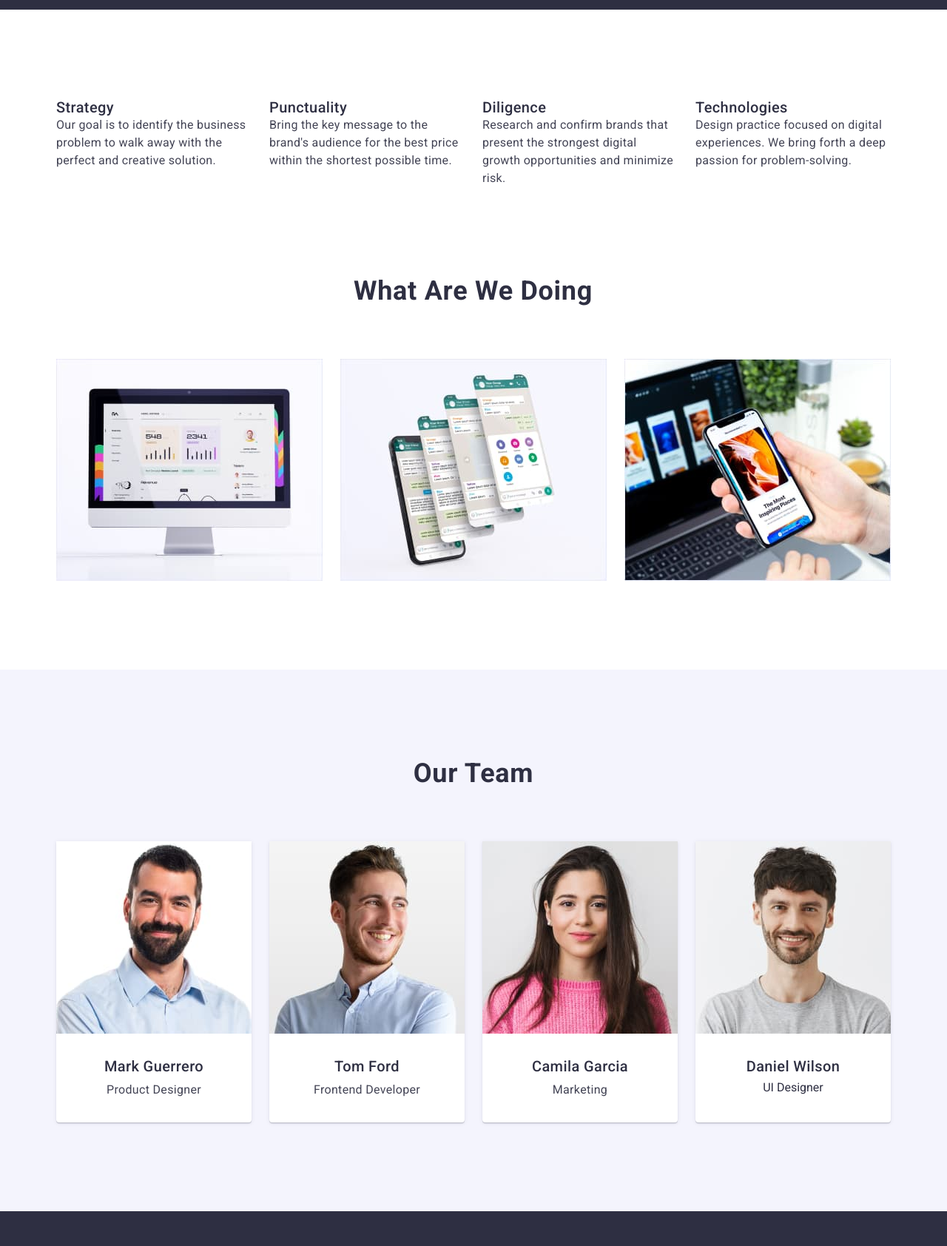
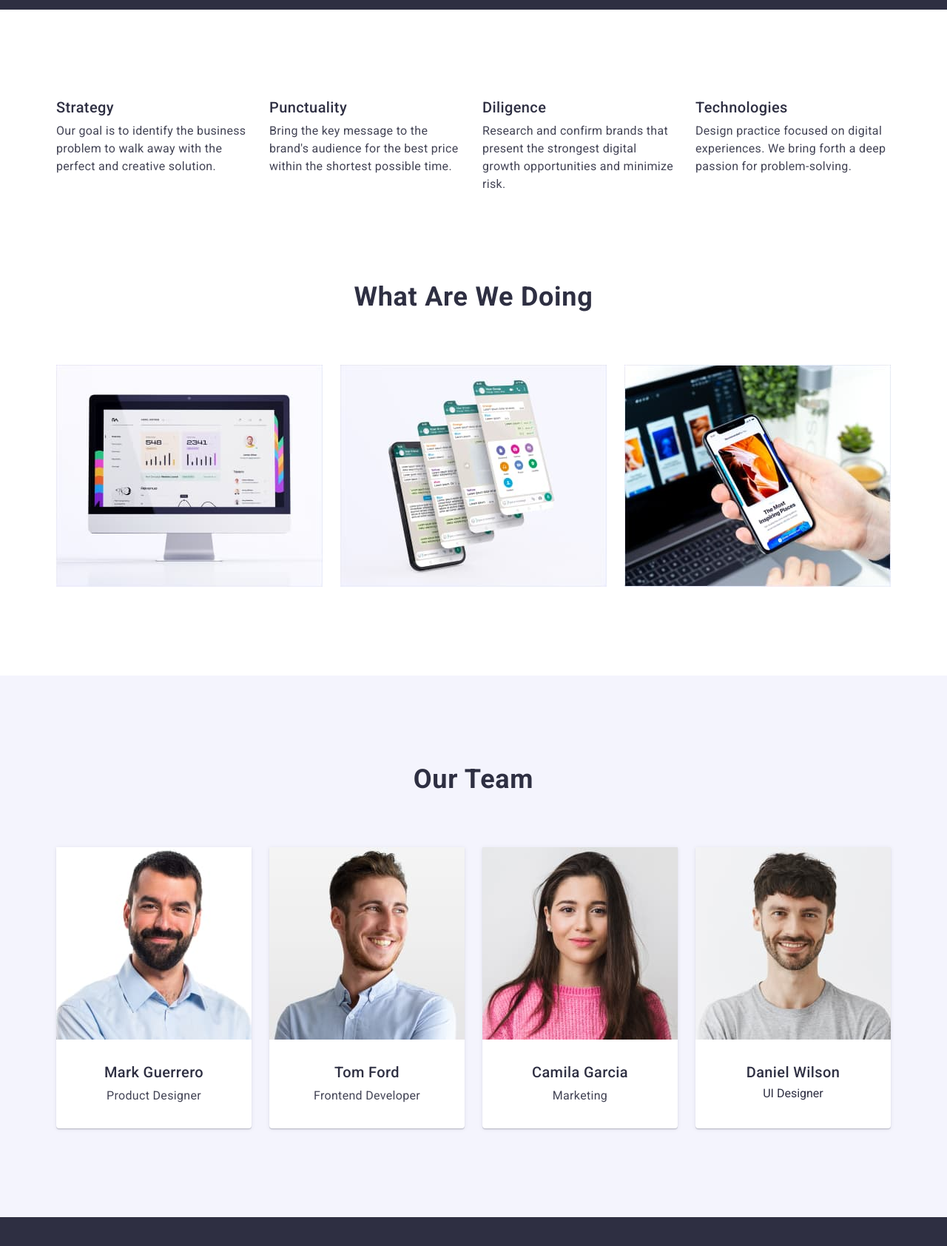
Before and after one commit to MemologLeza/goit-markup-hw-03, a plain HTML site: page index.html in a window 1280 px wide. Shown: the part 660-2344 px from the top of the page at 74% size. Drawn offline with nearby package versions, Linux system fonts and the light colour scheme.

Commit message:
UpPPdaTE

```diff
--- a/css/style.css
+++ b/css/style.css
@@ -12,7 +12,7 @@
   --light-cl: #ffffff;
   /* others */
   --indent: 24px;
-  --items: 4;
+  --items: 3;
 }
 
 body {
@@ -85,7 +85,6 @@ button {
 .hero-btn:focus,
 .hero-btn:hover {
   background-color: var(--ocean-cl);
-  cursor: pointer;
 }
 .portfolio-btn {
   color: var(--irirs-cl);
@@ -98,10 +97,11 @@ button {
 .portfolio-btn:focus {
   color: var(--light-cl);
   background-color: var(--ocean-cl);
-  cursor: pointer;
+  border: 1px solid var(--cornflower-cl);
   box-shadow: 0px 3px 1px rgba(0, 0, 0, 0.1), 0px 2px 1px rgba(0, 0, 0, 0.08),
     0px 2px 2px rgba(0, 0, 0, 0.12);
   border-radius: 4px;
+  border: 1px solid var(--ocean-cl);
 }
 /* Container */
 .container {
@@ -115,10 +115,11 @@ button {
 .card-set {
   display: flex;
   flex-wrap: wrap;
-  gap: var(--indent);
+  row-gap: calc(2 * var(--indent));
+  column-gap: var(--indent);
 }
 .card-set-item {
-  width: calc(100% - var(--indent) * (var(--items) - 1) / var(--items));
+  flex-basis: calc((100% - var(--indent) * (var(--items) - 1)) / var(--items));
 }
 /* Header */
 .header {
@@ -197,15 +198,18 @@ button {
   padding-bottom: 120px;
 }
 .main-list {
+  display: flex;
+  gap: 24px;
 }
 .main-item {
-  width: 264px;
+  flex-basis: 264px;
 }
 .main-item-title {
   font-weight: 500;
   font-size: 20px;
   line-height: calc(24 / 20);
   letter-spacing: 0.02em;
+  margin-bottom: 8px;
 }
 .main-item-txt {
   font-size: 16px;
@@ -218,9 +222,7 @@ button {
   padding-bottom: 120px;
 }
 .products-title {
-  width: 324px;
-  margin-right: auto;
-  margin-left: auto;
+  text-align: center;
   margin-bottom: 72px;
 }
 
@@ -253,7 +255,6 @@ button {
 .team-item {
   background-color: var(--light-cl);
   text-align: center;
-  padding: 0px 0px 32px;
 
   box-shadow: 0px 1px 6px rgba(46, 47, 66, 0.08),
     0px 1px 1px rgba(46, 47, 66, 0.16), 0px 2px 1px rgba(46, 47, 66, 0.08);
@@ -264,7 +265,6 @@ button {
   font-size: 20px;
   line-height: calc(24 / 20);
   letter-spacing: 0.02em;
-  margin-top: 32px;
   margin-bottom: 8px;
 }
 .team-item-txt {
@@ -272,6 +272,9 @@ button {
   line-height: calc(24 / 16);
   letter-spacing: 0.02em;
   color: var(--slate-cl);
+}
+.team-card-desc {
+  padding: 32px 16px;
 }
 
 /* Footer */
@@ -311,7 +314,7 @@ button {
   padding-top: 96px;
   padding-bottom: 120px;
 }
-/* nawigation button */
+/* Navigation button */
 .button-list {
   display: flex;
   gap: 24px;
@@ -320,18 +323,14 @@ button {
 }
 /* Project card section */
 .project-card-list {
-  --items: 3;
 }
 .project-card-item {
-  width: 360px;
-  padding-bottom: 32px;
 }
 .project-card-title {
   font-weight: 500;
   font-size: 20px;
   line-height: calc(24 / 20);
   letter-spacing: 0.02em;
-
   margin-bottom: 8px;
 }
 .project-card-txt {
--- a/index.html
+++ b/index.html
@@ -71,29 +71,29 @@
       <!-- Main text section -->
       <section class="main">
         <div class="container">
-          <ul class="main-list card-set list">
-            <li class="main-item card-set-item">
+          <ul class="main-list list">
+            <li class="main-item">
               <h3 class="main-item-title">Strategy</h3>
               <p class="main-item-txt">
                 Our goal is to identify the business problem to walk away with
                 the perfect and creative solution.
               </p>
             </li>
-            <li class="main-item card-set-item">
+            <li class="main-item">
               <h3 class="main-item-title">Punctuality</h3>
               <p class="main-item-txt">
                 Bring the key message to the brand's audience for the best price
                 within the shortest possible time.
               </p>
             </li>
-            <li class="main-item card-set-item">
+            <li class="main-item">
               <h3 class="main-item-title">Diligence</h3>
               <p class="main-item-txt">
                 Research and confirm brands that present the strongest digital
                 growth opportunities and minimize risk.
               </p>
             </li>
-            <li class="main-item card-set-item">
+            <li class="main-item">
               <h3 class="main-item-title">Technologies</h3>
               <p class="main-item-txt">
                 Design practice focused on digital experiences. We bring forth a
@@ -147,8 +147,10 @@
                 width="264"
                 height="260"
               />
+              <div class="team-card-desc">
                 <h3 class="team-item-title">Mark Guerrero</h3>
                 <p class="team-item-txt">Product Designer</p>
+              </div>
             </li>
             <li class="team-item">
               <img
@@ -157,8 +159,10 @@
                 width="264"
                 height="260"
               />
+              <div class="team-card-desc">
                 <h3 class="team-item-title">Tom Ford</h3>
                 <p class="team-item-txt">Frontend Developer</p>
+              </div>
             </li>
             <li class="team-item">
               <img
@@ -167,8 +171,10 @@
                 width="264"
                 height="260"
               />
+              <div class="team-card-desc">
                 <h3 class="team-item-title">Camila Garcia</h3>
                 <p class="team-item-txt">Marketing</p>
+              </div>
             </li>
             <li class="team-item">
               <img
@@ -177,8 +183,10 @@
                 width="264"
                 height="260"
               />
+              <div class="team-card-desc">
                 <h3 class="team-item-title">Daniel Wilson</h3>
                 <p class="team-item-txxt">UI Designer</p>
+              </div>
             </li>
           </ul>
         </div>
```
Also changed, not shown: portfolio.html (+6 -2 lines). Lines whose indentation alone changed are shown as unchanged.
